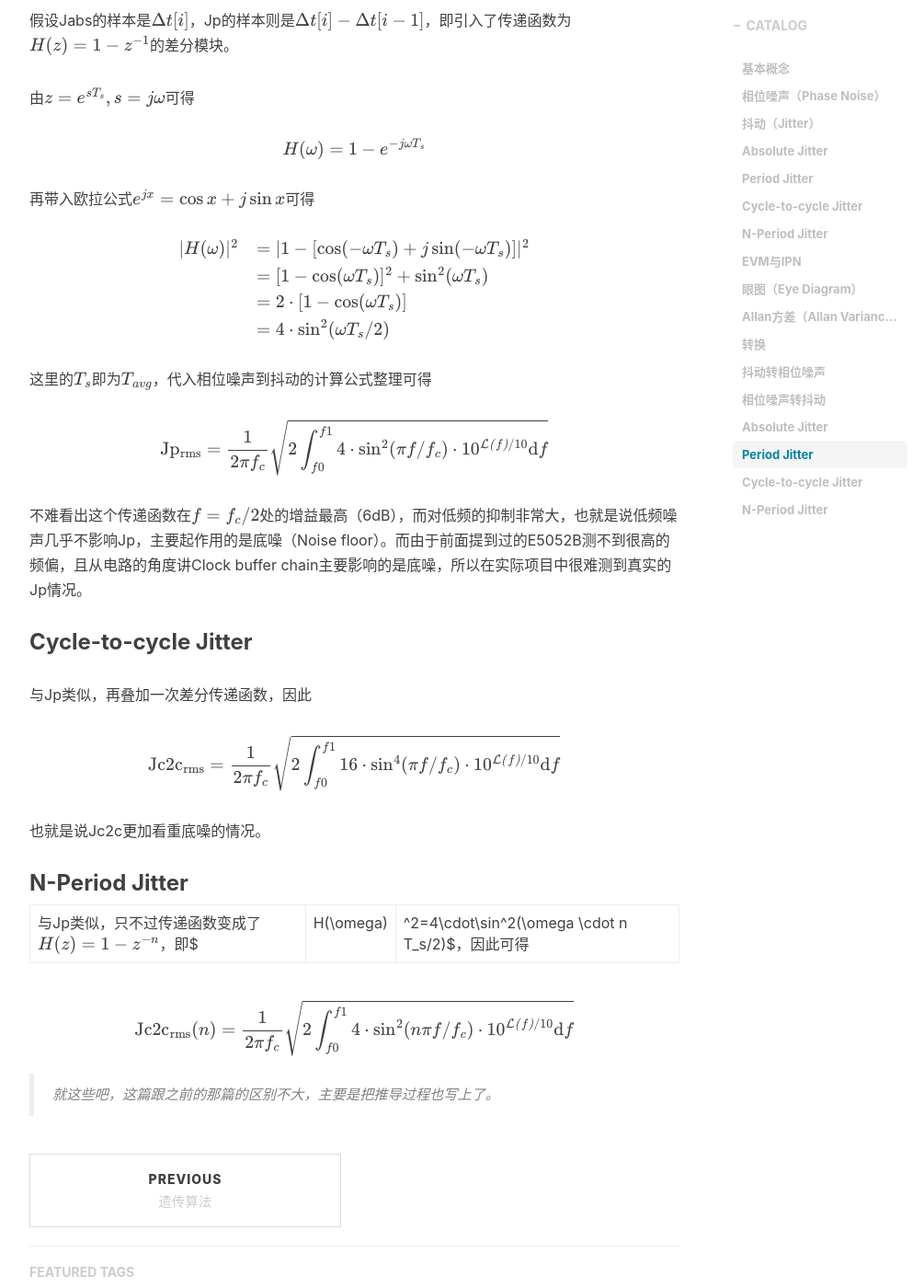
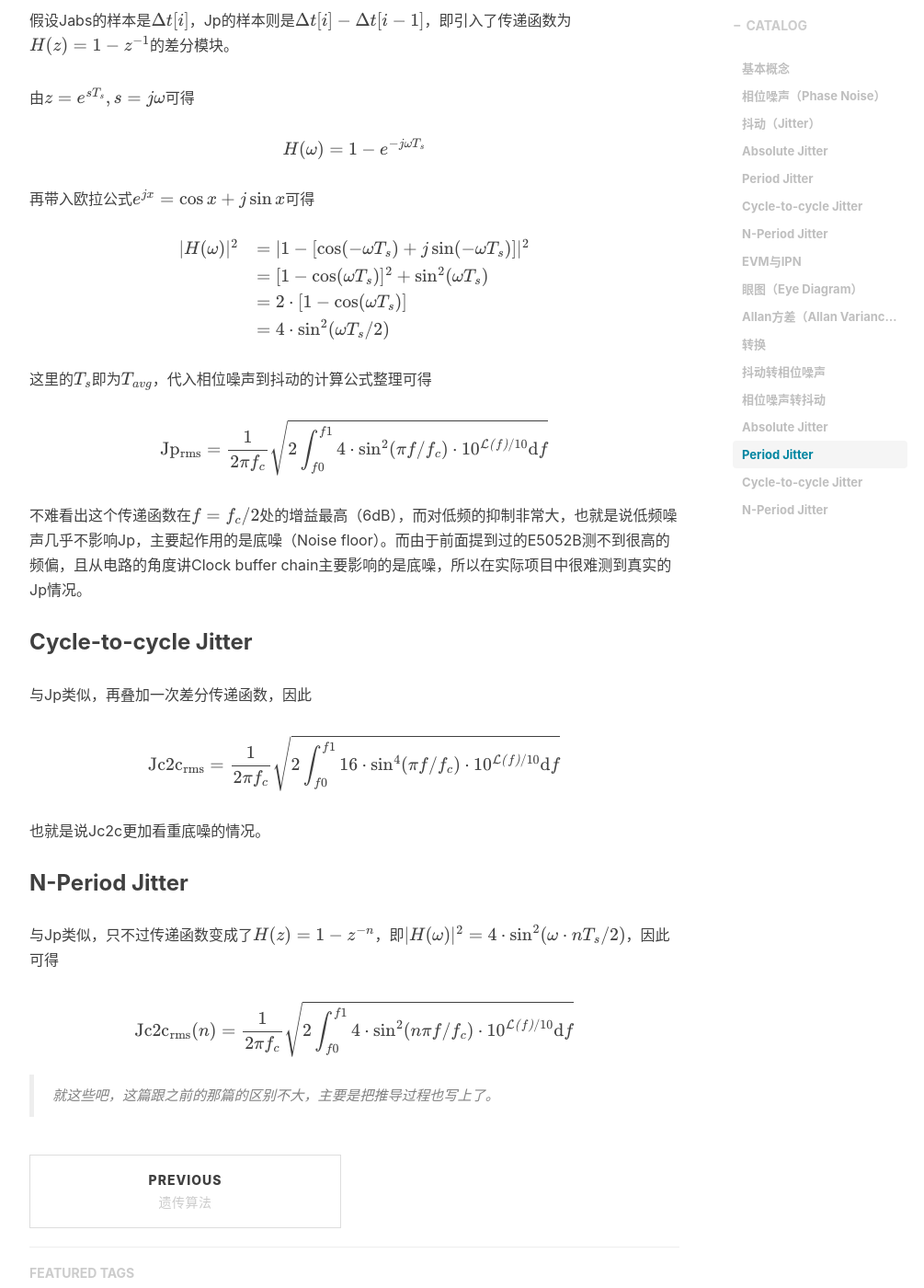
Before and after one commit to mazhaoxin/mazhaoxin.github.io, a Jekyll site: the page built from _posts/2022-01-23-Phase_Noise_Jitter_EVM_and_Eye_Diagram.md, in a window 1280 px wide and 1400 px high, scrolled down 9020 px. Shown: the whole window at 92% size, without its empty margins (233-1238 px from the left). Built offline with Jekyll 4.4.1, drawn with Linux system fonts in a browser that asks for light colours; nearby versions of some CDN libraries; formulas are drawn with MathJax 3; comment, search, counter and statistics services are not loaded.

Commit message:
fix latex

```diff
--- a/_posts/2022-01-23-Phase_Noise_Jitter_EVM_and_Eye_Diagram.md
+++ b/_posts/2022-01-23-Phase_Noise_Jitter_EVM_and_Eye_Diagram.md
@@ -184,7 +184,7 @@ $$
 
 $$
 \begin{array}{l}
-|H(\omega)|^2 &= |1-[\cos(-\omega T_s)+j\sin(-\omega T_s)]|^2 \\
+\vert H(\omega) \vert ^2 &= \vert 1-[\cos(-\omega T_s)+j\sin(-\omega T_s)] \vert ^2 \\
 &= [1-\cos(\omega T_s)]^2+\sin^2(\omega T_s) \\
 &= 2\cdot[1-\cos(\omega T_s)] \\
 &= 4\cdot\sin^2(\omega T_s/2) \\
@@ -211,7 +211,7 @@ $$
 
 ### N-Period Jitter
 
-与Jp类似，只不过传递函数变成了$H(z)=1-z^{-n}$，即$|H(\omega)|^2=4\cdot\sin^2(\omega \cdot n T_s/2)$，因此可得
+与Jp类似，只不过传递函数变成了$H(z)=1-z^{-n}$，即$\vert H(\omega) \vert ^2=4\cdot\sin^2(\omega \cdot n T_s/2)$，因此可得
 
 $$
 {\rm Jc2c_{rms}}(n)=\frac{1}{2\pi f_c} \sqrt{2\int_{f0}^{f1}4\cdot\sin^2 (n\pi f/f_c)\cdot10^{\mathcal{L(f)}/10}{\rm d}f}
```
